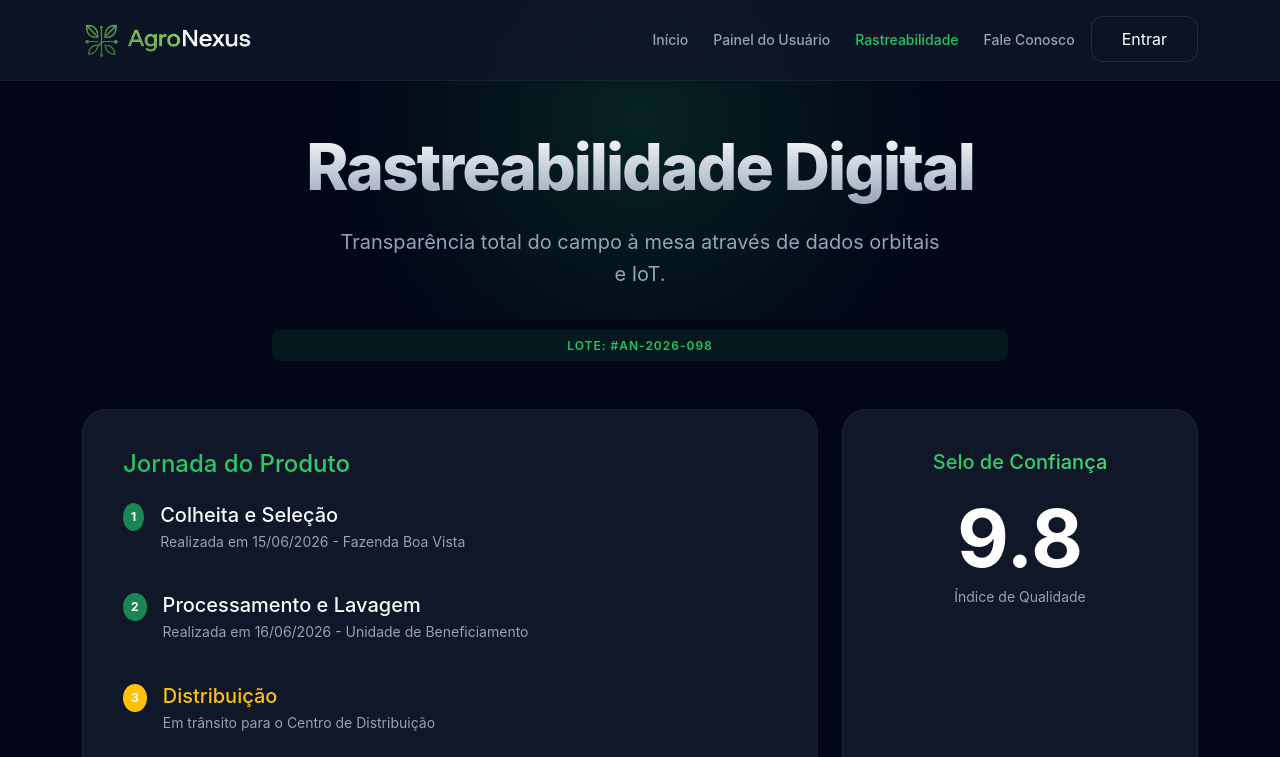
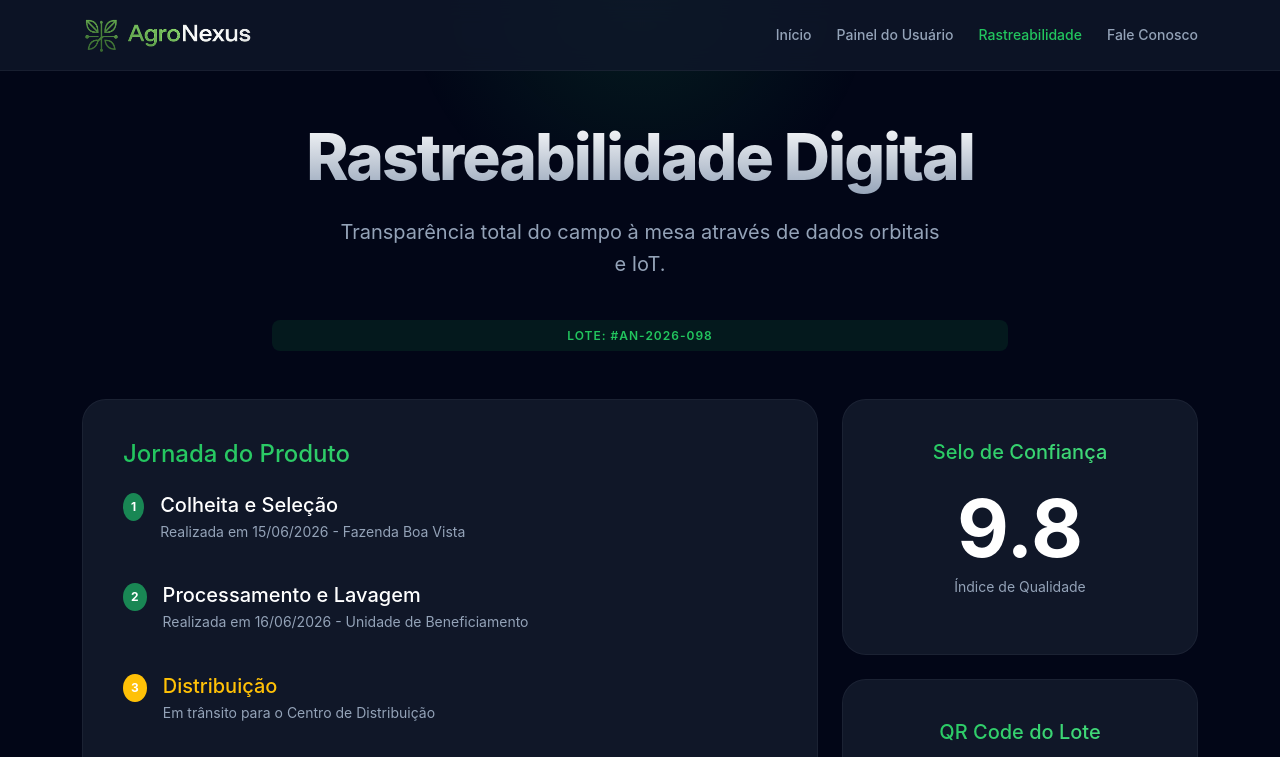
Before and after one commit to shelllrz/Agronexus_pbl4, a plain HTML site: page rastrear.html in a window 1280 px wide. Shown: the top 757 px of the page. Drawn offline with nearby package versions, Linux system fonts and the light colour scheme.

Commit message:
ajustes 4

```diff
--- a/css/style.css
+++ b/css/style.css
@@ -1,4 +1,3 @@
-
 * {
     margin: 0;
     padding: 0;
@@ -6,7 +5,7 @@
 }
 
 body {
-    background: #020617;
+    background: #020617 !important;
     color: #f8fafc;
     font-family: 'Inter', -apple-system, BlinkMacSystemFont, 'Segoe UI', Roboto, sans-serif;
     line-height: 1.6;
@@ -14,24 +13,32 @@ body {
 
 .bg-glow {
     position: fixed;
-    top: -10%;
+    top: -20%;
     left: 50%;
     transform: translateX(-50%);
-    width: 800px;
-    height: 400px;
-    background: radial-gradient(circle, rgba(34, 197, 94, 0.15) 0%, rgba(34, 197, 94, 0) 70%);
+    width: 600px;
+    height: 300px;
+    background: radial-gradient(circle, rgba(34, 197, 94, 0.12) 0%, rgba(34, 197, 94, 0) 70%);
     z-index: -1;
     pointer-events: none;
+    overflow: hidden;
 }
 
 .header-modern {
-    background: rgba(15, 23, 42, 0.8);
+    background: rgba(15, 23, 42, 0.8) !important;
     backdrop-filter: blur(12px);
     border-bottom: 1px solid rgba(255, 255, 255, 0.05);
-    padding: 15px 0;
+    padding: 10px 0 !important;
     position: sticky;
     top: 0;
     z-index: 1000;
+    height: auto !important;
+    min-height: unset !important;
+    max-height: 80px !important;
+}
+
+.navbar-collapse {
+    height: auto !important;
 }
 
 .nav-link-custom {
@@ -77,7 +84,7 @@ body {
     border-radius: 24px;
     padding: 40px;
     transition: all 0.4s cubic-bezier(0.4, 0, 0.2, 1);
-    height: 100%;
+    height: max-content !important;
 }
 
 .card-glass:hover {
@@ -169,6 +176,7 @@ body {
 .text-gradient {
     background: linear-gradient(90deg, #22c55e 0%, #4ade80 100%);
     -webkit-background-clip: text;
+    background-clip: text;
     -webkit-text-fill-color: transparent;
 }
 
--- a/rastrear.html
+++ b/rastrear.html
@@ -10,6 +10,7 @@
     <link rel="stylesheet" href="css/style.css">
 </head>
 <body>
+
     <div class="bg-glow"></div>
 
     <header class="navbar navbar-expand-lg header-modern">
@@ -21,12 +22,11 @@
                 <span class="navbar-toggler-icon"></span>
             </button>
             <div class="collapse navbar-collapse" id="navbarNav">
-                <ul class="navbar-nav ms-auto">
+                <ul class="navbar-nav ms-auto align-items-center">
                     <li class="nav-item"><a class="nav-link-custom" href="index.html">Início</a></li>
                     <li class="nav-item"><a class="nav-link-custom" href="dashboard.html">Painel do Usuário</a></li>
                     <li class="nav-item"><a class="nav-link-custom active" href="rastrear.html">Rastreabilidade</a></li>
                     <li class="nav-item"><a class="nav-link-custom" href="contato.html">Fale Conosco</a></li>
-                    <li class="nav-item ms-lg-3"><a class="btn-outline-agro text-decoration-none" href="login.html">Entrar</a></li>
                 </ul>
             </div>
         </div>
@@ -49,14 +49,14 @@
                         <div class="d-flex mb-4">
                             <div class="me-3"><span class="badge bg-success rounded-circle p-2">1</span></div>
                             <div>
-                                <h5 class="mb-1">Colheita e Seleção</h5>
+                                <h5 class="mb-1 text-white">Colheita e Seleção</h5>
                                 <p class="small text-muted-custom">Realizada em 15/06/2026 - Fazenda Boa Vista</p>
                             </div>
                         </div>
                         <div class="d-flex mb-4">
                             <div class="me-3"><span class="badge bg-success rounded-circle p-2">2</span></div>
                             <div>
-                                <h5 class="mb-1">Processamento e Lavagem</h5>
+                                <h5 class="mb-1 text-white">Processamento e Lavagem</h5>
                                 <p class="small text-muted-custom">Realizada em 16/06/2026 - Unidade de Beneficiamento</p>
                             </div>
                         </div>
@@ -100,6 +100,7 @@
         <div class="container text-center">
             <p class="text-muted-custom mb-0">&copy; 2026 AgroNexus - Tecnologia para a Agricultura Familiar</p>
         </div>
-    </footer >
+    </footer>
+
 </body>
 </html>
```
